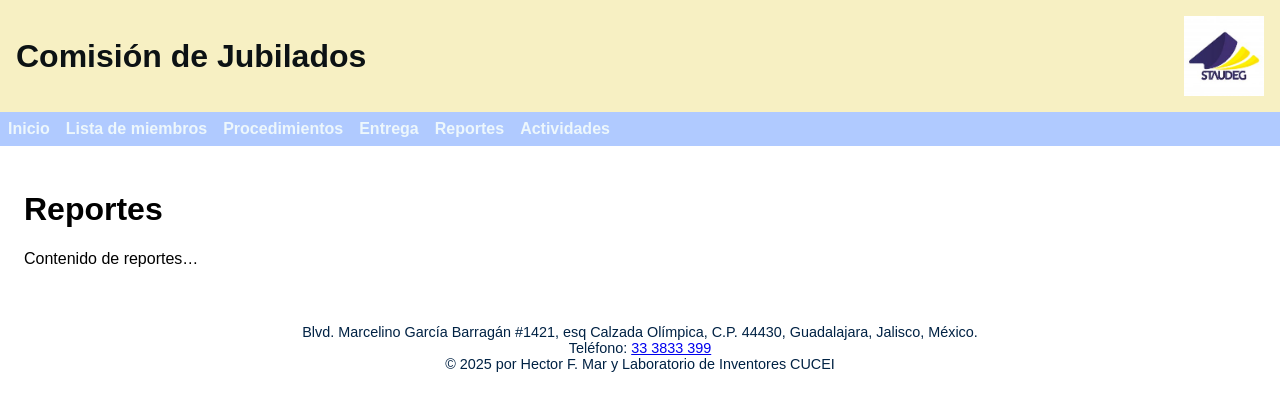
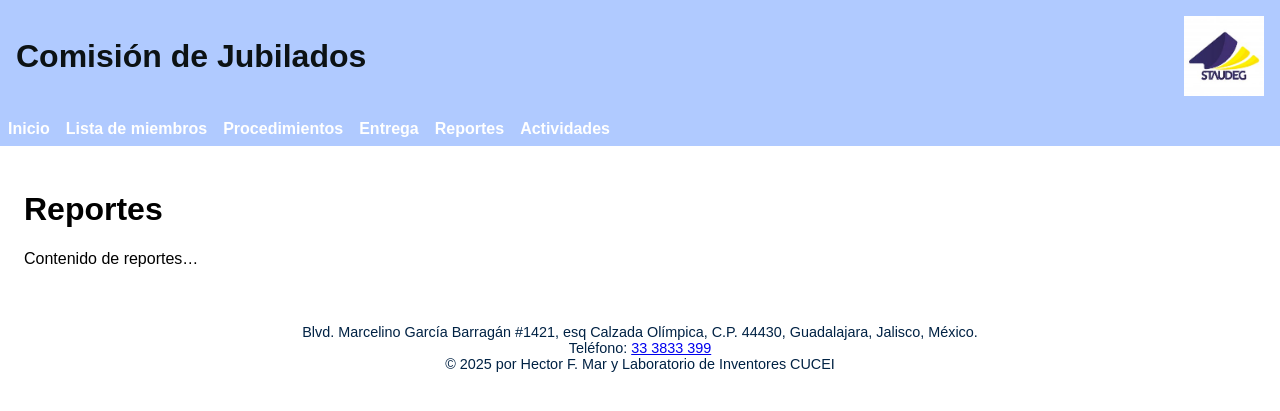
Before and after one commit to HFMD26/HFMD26.github.io, a Jekyll site: the page built from reportes.md, in a window 1280 px wide. Shown: the top 411 px of the page. Built offline with Jekyll 4.4.1, drawn with Linux system fonts in a browser that asks for light colours; comment, search, counter and statistics services are not loaded.

Commit message:
Update default.html

```diff
--- a/_layouts/default.html
+++ b/_layouts/default.html
@@ -18,7 +18,7 @@
         font-family: sans-serif;
       }
       .header {
-        background-color: #f7f0c3;
+        background-color: #b0caff;
         color: black;
         padding: 1rem;
         display: flex;
@@ -41,7 +41,7 @@
         gap: 1rem;
       }
       .nav a {
-        color: #EDF7FC;
+        color: white;
         text-decoration: none;
         font-weight: bold;
         transition: transform 0.2s ease-in-out;
```
